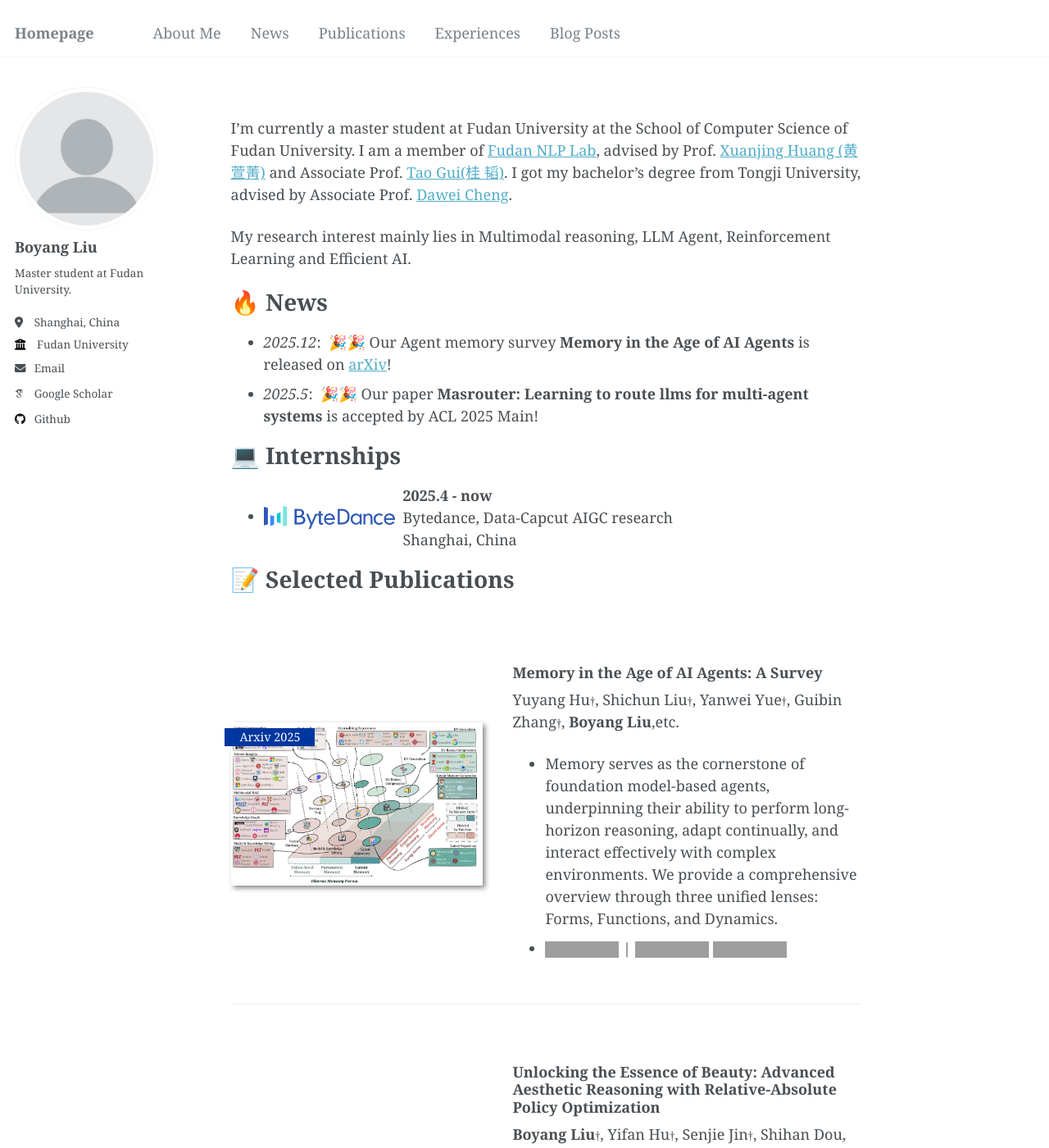
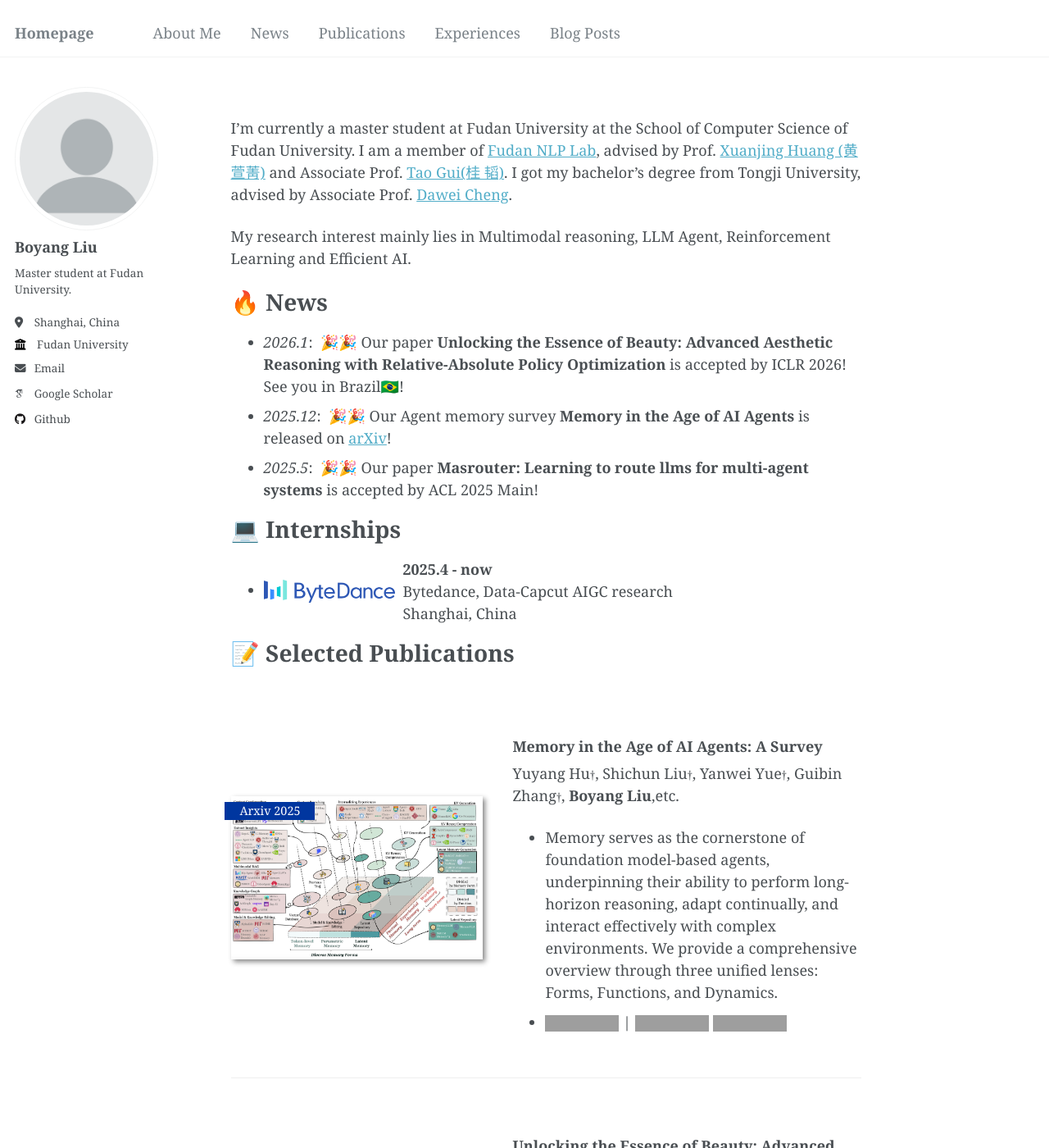
Before and after one commit to ssssmark/ssssmark.github.io, a Jekyll site: the page built from _pages/about.md, in a window 1280 px wide and 1400 px high. Shown: the whole window at 82% size. Built offline with Jekyll 4.4.1, drawn with Linux system fonts in a browser that asks for light colours; some web fonts are replaced; grey boxes are pictures that could not be loaded.

Commit message:
Update README.md

```diff
--- a/_pages/about.md
+++ b/_pages/about.md
@@ -14,6 +14,7 @@ I’m currently a master student at Fudan University at the School of Computer S
 My research interest mainly lies in Multimodal reasoning, LLM Agent, Reinforcement Learning and Efficient AI.
 
 # 🔥 News
+- *2026.1*: &nbsp;🎉🎉 Our paper **Unlocking the Essence of Beauty: Advanced Aesthetic Reasoning with Relative-Absolute Policy Optimization**  is accepted by ICLR 2026! See you in Brazil🇧🇷!
 - *2025.12*: &nbsp;🎉🎉 Our Agent memory survey  **Memory in the Age of AI Agents** is released on [arXiv](https://arxiv.org/abs/2512.13564)!
 - *2025.5*: &nbsp;🎉🎉 Our paper  **Masrouter: Learning to route llms for multi-agent systems** is accepted by ACL 2025 Main!
 
@@ -38,7 +39,7 @@ Yuyang Hu<small>†</small>, Shichun Liu<small>†</small>, Yanwei Yue<small>†
 </div>
 
 
-<div class='paper-box'><div class='paper-box-image'><div><div class="badge">Arxiv 2025</div><img src='../images/aesr1.png' alt="sym" width="100%"></div></div>
+<div class='paper-box'><div class='paper-box-image'><div><div class="badge">ICLR 2026</div><img src='../images/aesr1.png' alt="sym" width="100%"></div></div>
 <div class='paper-box-text' markdown="1">
 
 ### Unlocking the Essence of Beauty: Advanced Aesthetic Reasoning with Relative-Absolute Policy Optimization
```
